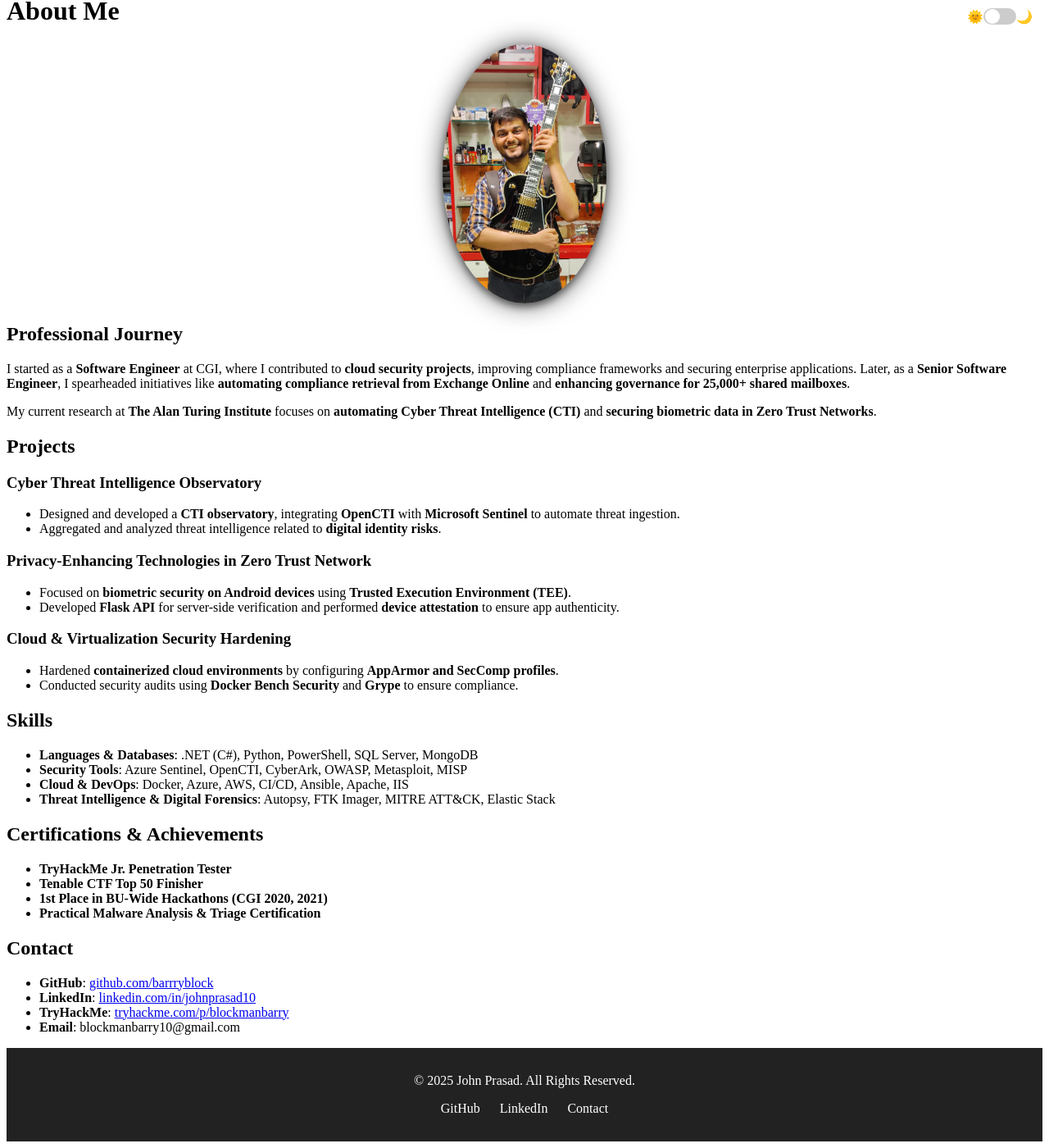
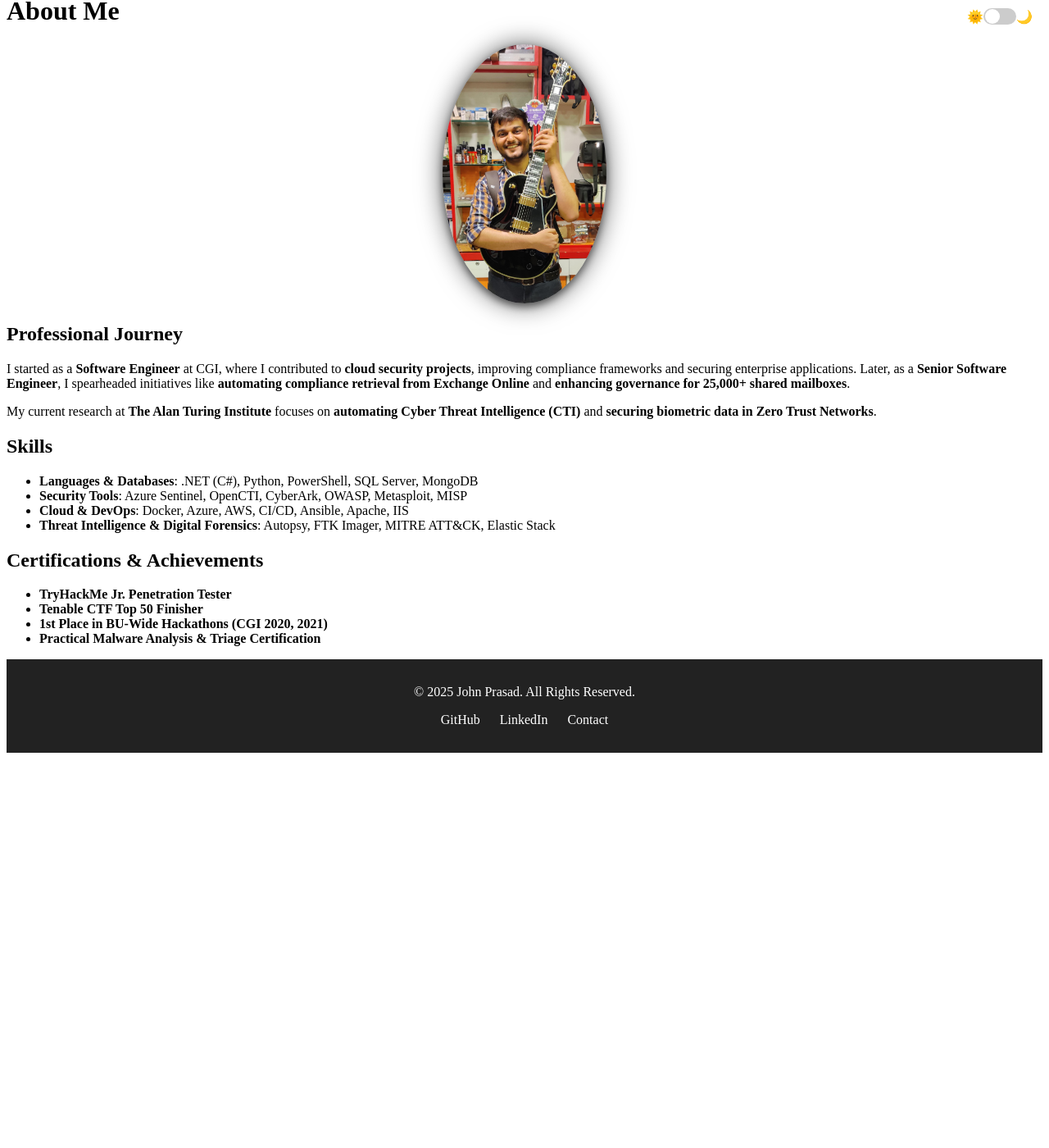
Before and after one commit to barrryblock/barrryblock.github.io, a Jekyll site: the page built from about.md, in a window 1280 px wide and 1400 px high, scrolled down 114 px. Shown: the whole window at 82% size. Built offline with Jekyll 4.4.1, drawn with Linux system fonts in a browser that asks for light colours; our own code applies the rules of GitHub Pages for plain Markdown files; after the commit the page ends 1040 px from its top, so only the background shows below that.

Commit message:
additional changes

```diff
--- a/about.md
+++ b/about.md
@@ -15,18 +15,7 @@ I started as a **Software Engineer** at CGI, where I contributed to **cloud secu
 My current research at **The Alan Turing Institute** focuses on **automating Cyber Threat Intelligence (CTI)** and **securing biometric data in Zero Trust Networks**.
 
 
-## Projects
-### **Cyber Threat Intelligence Observatory**
-- Designed and developed a **CTI observatory**, integrating **OpenCTI** with **Microsoft Sentinel** to automate threat ingestion.
-- Aggregated and analyzed threat intelligence related to **digital identity risks**.
 
-### **Privacy-Enhancing Technologies in Zero Trust Network**
-- Focused on **biometric security on Android devices** using **Trusted Execution Environment (TEE)**.
-- Developed **Flask API** for server-side verification and performed **device attestation** to ensure app authenticity.
-
-### **Cloud & Virtualization Security Hardening**
-- Hardened **containerized cloud environments** by configuring **AppArmor and SecComp profiles**.
-- Conducted security audits using **Docker Bench Security** and **Grype** to ensure compliance.
 
 ## Skills
 - **Languages & Databases**: .NET (C#), Python, PowerShell, SQL Server, MongoDB
@@ -39,9 +28,3 @@ My current research at **The Alan Turing Institute** focuses on **automating Cyb
 - **Tenable CTF Top 50 Finisher**
 - **1st Place in BU-Wide Hackathons (CGI 2020, 2021)**
 - **Practical Malware Analysis & Triage Certification**
-
-## Contact
-- **GitHub**: [github.com/barrryblock](https://github.com/barrryblock)
-- **LinkedIn**: [linkedin.com/in/johnprasad10](https://linkedin.com/in/johnprasad10)
-- **TryHackMe**: [tryhackme.com/p/blockmanbarry](https://tryhackme.com/p/blockmanbarry)
-- **Email**: blockmanbarry10@gmail.com
--- a/config.yml
+++ b/config.yml
@@ -1,4 +1,4 @@
-name: My Cyber Security Blog
+name: My Portfolio and Blog
 markdown: kramdown
 theme: minima
 plugins:
@@ -36,3 +36,7 @@ navigation:
     url: /blog/
   - title: About
     url: /about/
+  - title: Contact
+    url: /contact/
+  - title: Projects
+    url: /projects/
```
Also changed, not shown: contact.md (added, +5 -0 lines), projects.md (added, +12 -0 lines).
